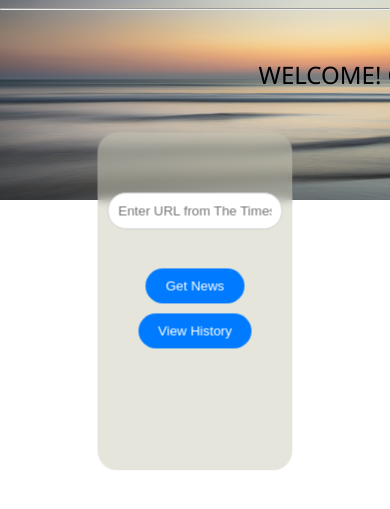
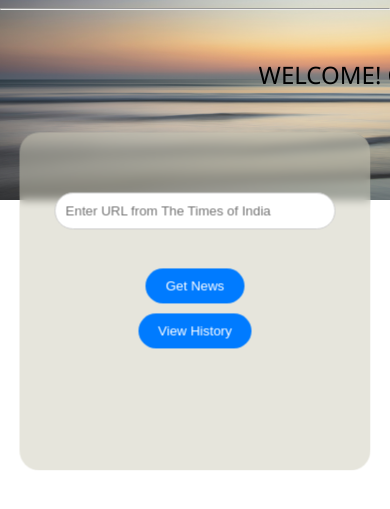
Before and after one commit to deepalitomar021/news-analysis, a Flask app: page / in a window 390 px wide. Shown: the part 60-569 px from the top of the page. Run offline with Flask 3, Linux system fonts and the light colour scheme; some libraries are stand-ins or nearby versions.

Commit message:
Update style.css

```diff
--- a/static/style.css
+++ b/static/style.css
@@ -146,3 +146,18 @@ button[type="submit"]:hover {
     align-items: center; /* Center the content vertically and horizontally */
     border-radius: 20px;
 }
+
+/* For small devices (phones) */
+@media only screen and (max-width: 600px) {
+    .container {
+        width: 90%; /* Adjust width for small screens */
+    }
+
+    .content {
+        width: 90%; /* Adjust width for small screens */
+    }
+
+    input[type="text"] {
+        width: 80%; /* Adjust width for small screens */
+    }
+}
```
